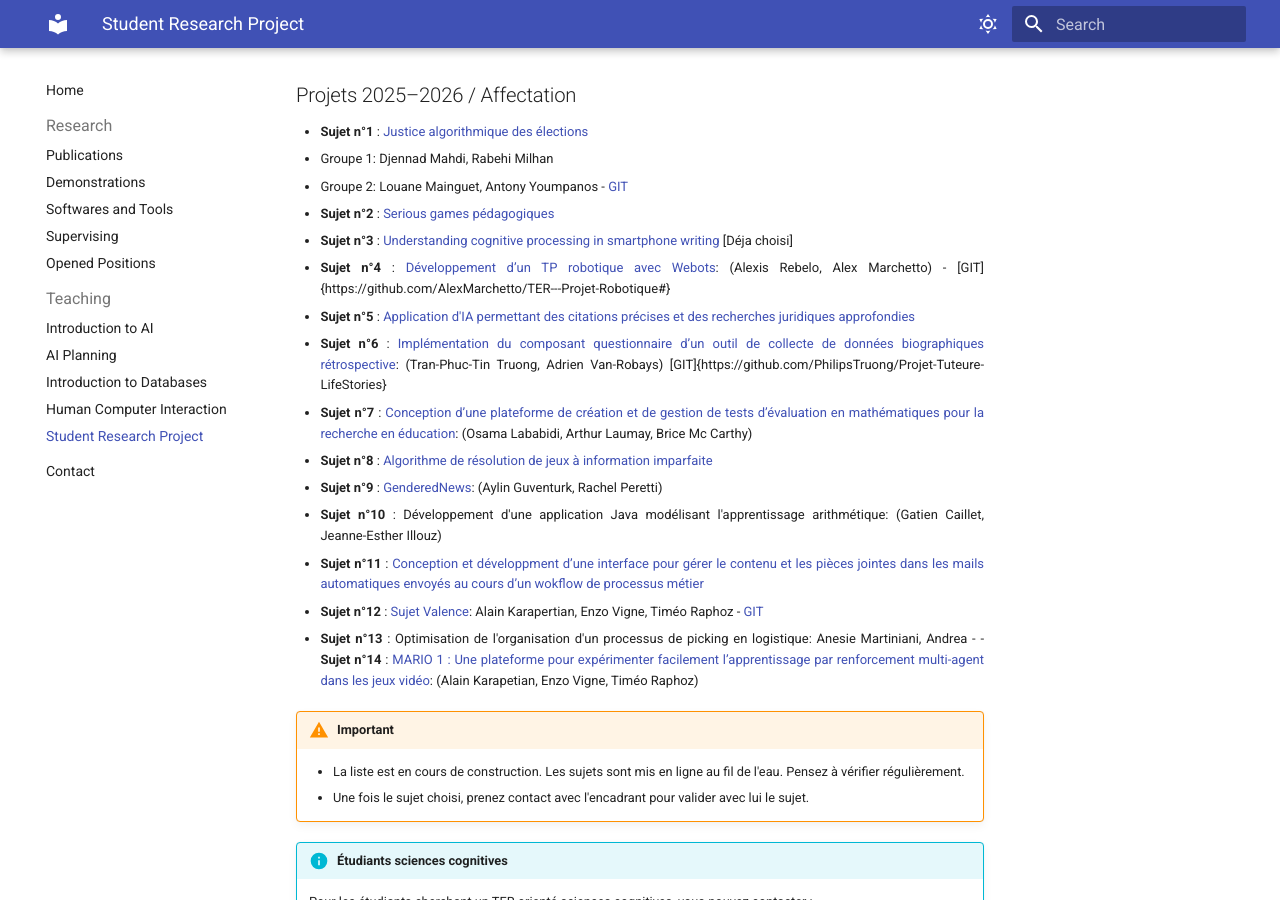
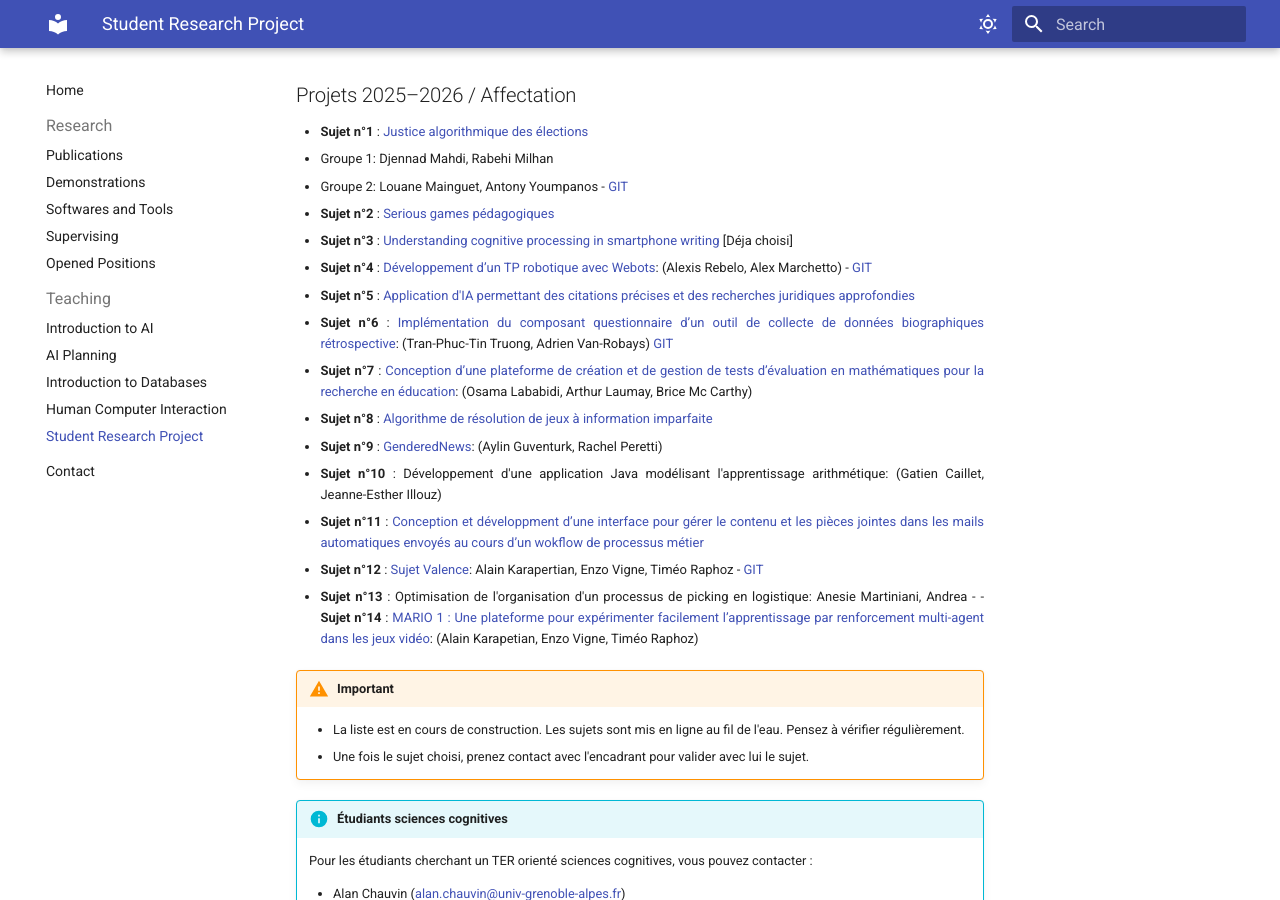
Before and after one commit to pellierd/homepage, an MkDocs documentation site: the page built from docs/teaching/srp.md, in a window 1280 px wide and 900 px high, scrolled down 1148 px. Built offline with MkDocs 1.6.1 and Material for MkDocs 9.7.7, drawn with Linux system fonts in a browser that asks for light colours.

Commit message:
modif ter

```diff
--- a/docs/teaching/srp.md
+++ b/docs/teaching/srp.md
@@ -40,9 +40,9 @@ La première période du projet est consacrée à l'élaboration des documents p
   - Groupe 2: Louane Mainguet, Antony Youmpanos - [GIT](https://github.com/Lmainguet/JADE_ter)
 - **Sujet n°2** : [Serious games pédagogiques](srp/Sujet_2_2025.pdf)
 - **Sujet n°3** : [Understanding cognitive processing in smartphone writing](srp/Sujet_3_2025.pdf) [Déja choisi]
-- **Sujet n°4** : [Développement d’un TP robotique avec Webots](srp/Sujet_4_2025.pdf): (Alexis Rebelo, Alex Marchetto) - [GIT]{https://github.com/AlexMarchetto/TER---Projet-Robotique#}
+- **Sujet n°4** : [Développement d’un TP robotique avec Webots](srp/Sujet_4_2025.pdf): (Alexis Rebelo, Alex Marchetto) - [GIT](https://github.com/AlexMarchetto/TER---Projet-Robotique#)
 - **Sujet n°5** : [Application d'IA permettant des citations précises et des recherches juridiques approfondies](srp/Sujet_5_2025.pdf)
-- **Sujet n°6** : [Implémentation du composant questionnaire d’un outil de collecte de données biographiques rétrospective](srp/Sujet_6_2025.pdf): (Tran-Phuc-Tin Truong, Adrien Van-Robays) [GIT]{https://github.com/PhilipsTruong/Projet-Tuteure-LifeStories}
+- **Sujet n°6** : [Implémentation du composant questionnaire d’un outil de collecte de données biographiques rétrospective](srp/Sujet_6_2025.pdf): (Tran-Phuc-Tin Truong, Adrien Van-Robays) [GIT](https://github.com/PhilipsTruong/Projet-Tuteure-LifeStories)
 - **Sujet n°7** : [Conception d’une plateforme de création et de gestion de tests d’évaluation en mathématiques pour la recherche en éducation](srp/Sujet_7_2025.pdf): (Osama Lababidi, Arthur Laumay, Brice Mc Carthy)
 - **Sujet n°8** : [Algorithme de résolution de jeux à information imparfaite ](srp/Sujet_8_2025.pdf)
 - **Sujet n°9** : [GenderedNews](srp/Sujet_9_2025.pdf): (Aylin Guventurk, Rachel Peretti)
```
